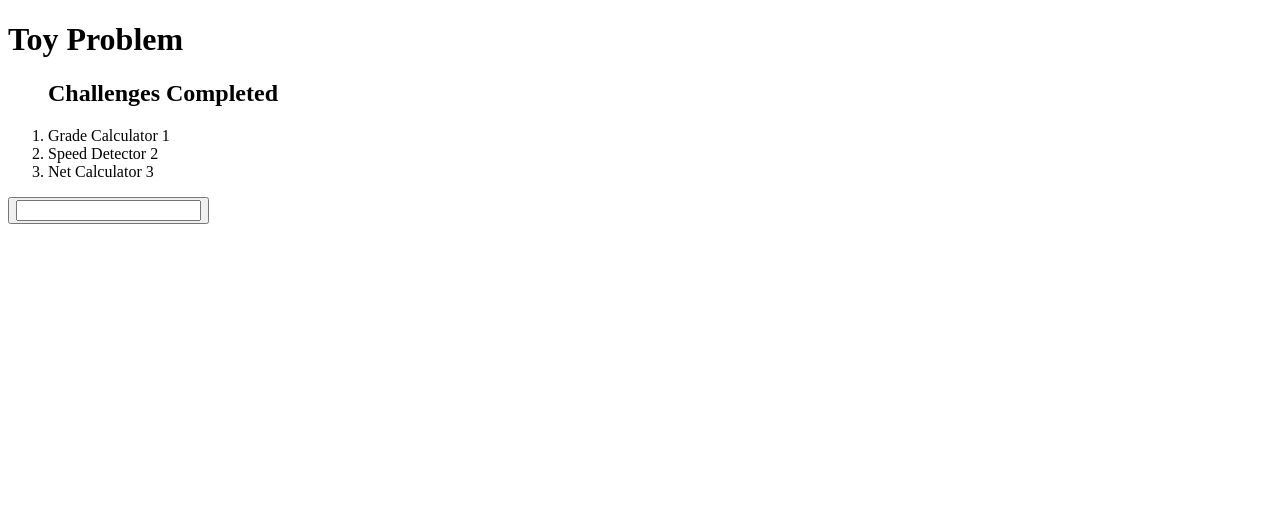
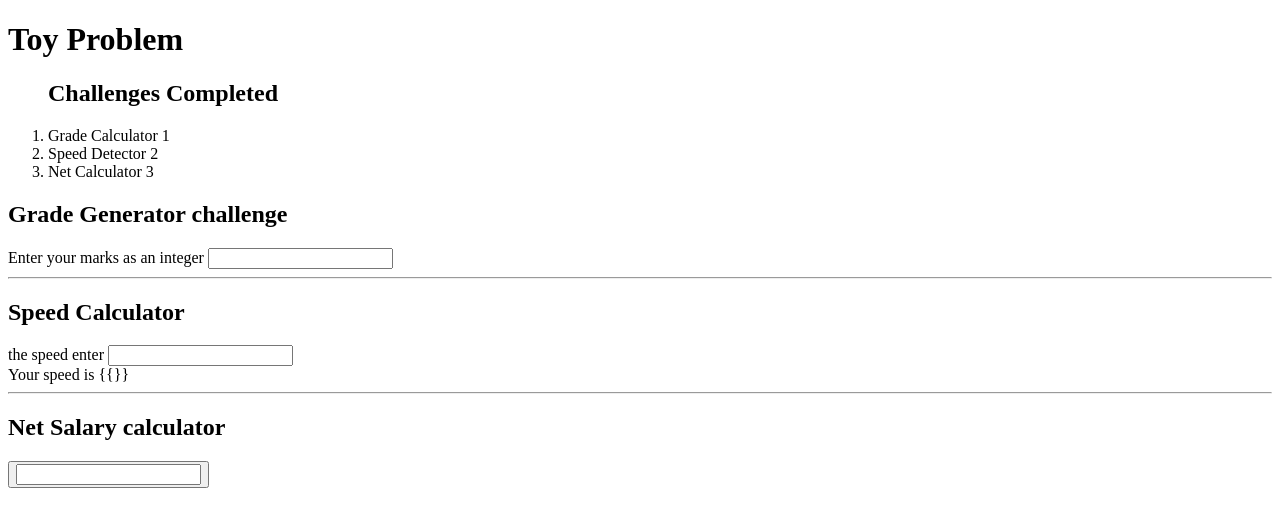
Before and after one commit to Andrew-Nzioki/WeekOne-Toy-Problems, a website: page solution/index.html in a window 1280 px wide. Drawn offline with Linux system fonts and the light colour scheme.

Commit message:
minor fix

```diff
--- a/solution/index.html
+++ b/solution/index.html
@@ -14,6 +14,35 @@
         <li>Speed Detector 2</li>
         <li>Net Calculator 3</li>
     </ol>
+ <div class="grade-cal">
+<h2>Grade Generator challenge</h2>
+<form action="">
+    <label for="marks">
+        Enter your marks as an integer
+        <input type="number">
+    </label>
+</form>
+ </div>
+ <hr>
+<div class="speed-cal">
+    <h2>Speed Calculator</h2>
+    <form action="">
+        <label for="Speed">the speed
+            enter
+        <input type="number">
+    </label>
+    </form>
+    <div>Your speed is {{}}</div>
+
+</div>
+
+<hr>
+<div>
+<h2>Net Salary calculator</h2>
+<form action=""></form>
+
+
+</div>
 <button onclick="gradeGenerator(marks)">
 <input type="number" value="marks">
 </button>
```
Also changed, not shown: solution/netSalaryCalculator.js (renamed from solution/ netSalaryCalculator.js, +4 -11 lines).
